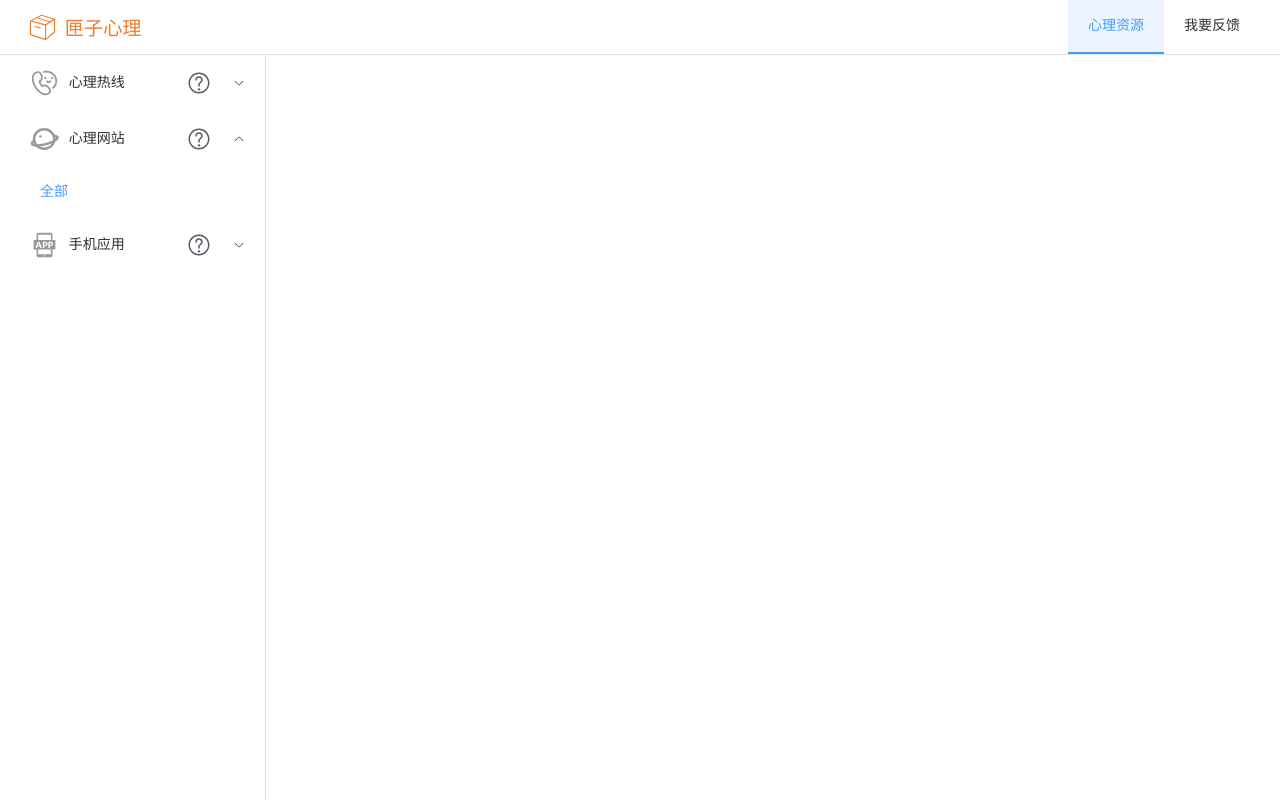
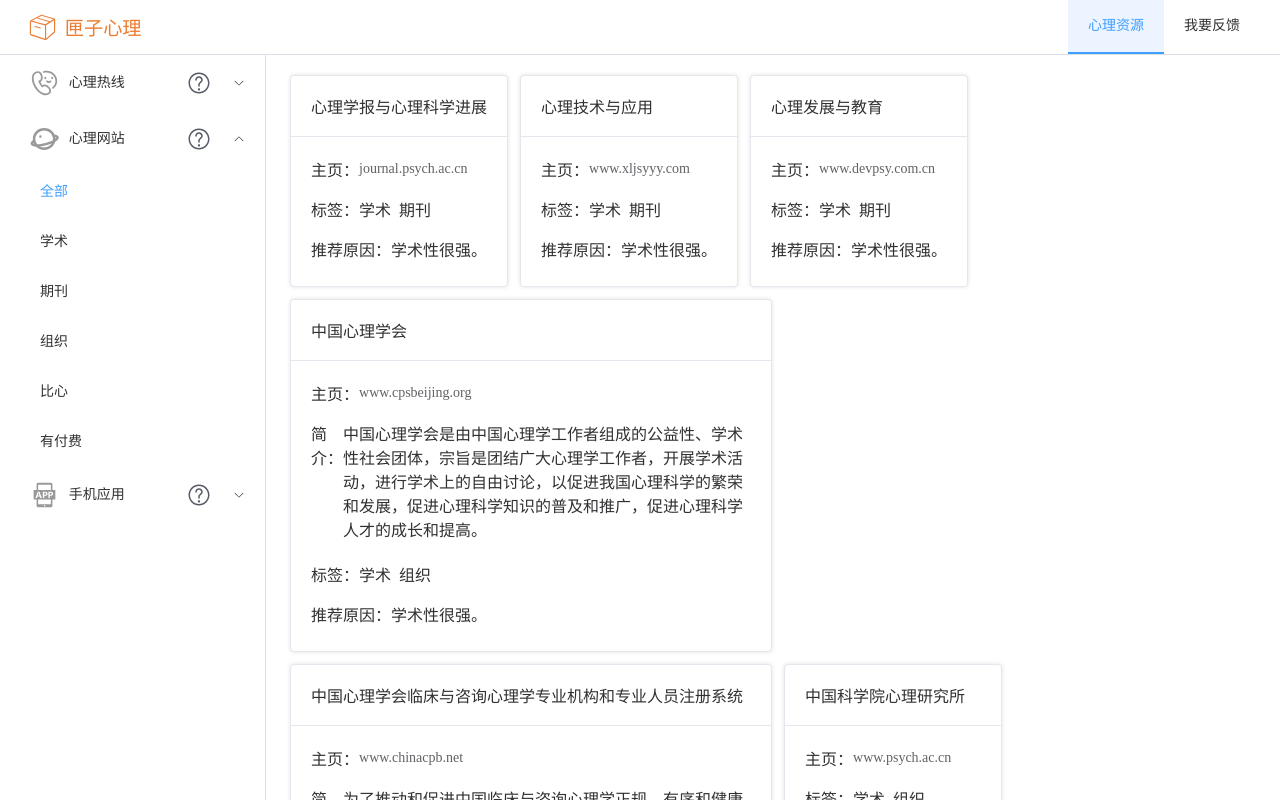
Before and after one commit to CaiSijian/xiazixinli, a Vue app: page /#/resource in a window 1280 px wide. Both pictures are taken after a click on the item "心理资源". Shown: the top 800 px of the page. Built offline with nearby package versions, Linux system fonts and the light colour scheme.

Commit message:
feat:基本完成心理网站部分

```diff
--- a/components.d.ts
+++ b/components.d.ts
@@ -7,6 +7,7 @@
 
 declare module 'vue' {
   export interface GlobalComponents {
+    copy: typeof import('./src/components/hotline-cards copy.vue')['default']
     DirectoryItem: typeof import('./src/components/directory-item.vue')['default']
     ElAside: typeof import('element-plus/es')['ElAside']
     ElCard: typeof import('element-plus/es')['ElCard']
@@ -24,5 +25,6 @@
     HotlineCards: typeof import('./src/components/hotline-cards.vue')['default']
     RouterLink: typeof import('vue-router')['RouterLink']
     RouterView: typeof import('vue-router')['RouterView']
+    WebsiteCards: typeof import('./src/components/website-cards.vue')['default']
   }
 }
--- a/src/components/header-content.vue
+++ b/src/components/header-content.vue
@@ -7,7 +7,7 @@
             </el-link>
         </div>
         <div class="content">
-            <el-menu router class="menu" mode="horizontal" :ellipsis="false">
+            <el-menu router :default-active="activeIndex" class="menu" mode="horizontal" :ellipsis="false">
                 <el-menu-item v-for="(v, k) in menu" :index="v">{{ k }}</el-menu-item>
             </el-menu>
             <el-dropdown class="menu2">
@@ -29,8 +29,10 @@
 <script setup lang="ts">
 import logoURL from '~/assets/images/logo.svg'
 import menuURL from '~/assets/images/menu.svg'
+/* 刷新页面的时候，激活选项卡 */
+const activeIndex = ref(location.href.match(/(?<=#).*\/?/)?.[0])
 const menu: { [key: string]: string } = {
-    '心理资源': '/resource ',
+    '心理资源': '/resource',
     '我要反馈': '/feedback',
 }
 </script>
--- a/src/components/hotline-cards.vue
+++ b/src/components/hotline-cards.vue
@@ -1,15 +1,15 @@
 <template>
-    <el-card v-for="hotlineValue in hotlineData" :key="hotlineValue['序号']" class="hotline-box-card">
+    <el-card v-for="hotline in hotlineData" :key="hotline['序号']" class="hotline-box-card">
         <template #header>
             <div class="card-header">
-                <span>{{ hotlineValue['热线名称'] }}</span>
+                <span>{{ hotline['热线名称'] }}</span>
             </div>
         </template>
         <div class="item">
             <span>热线号码：</span>
             <span class="item-value">
-                <span v-for="v in hotlineValue['热线号码'].split('\n')" style="display: flex;">
-                    <span>{{ v }}</span>
+                <span v-for="v in hotline['热线号码'].split('\n')" style="display: flex;">
+                    <span :data-phone="v" @click="copyPhoneEvent">{{ v }}</span>
                     <span class="el-button" :data-phone="v" @click="copyPhoneEvent">复制</span>
                 </span>
             </span>
@@ -17,17 +17,17 @@
         <div class="item">
             <span>热线工作时间：</span>
             <span class="item-value">
-                <span v-for="v in hotlineValue['热线工作时间'].split('\n')">{{ v }} </span>
+                <span v-for="v in hotline['热线工作时间'].split('\n')">{{ v }} </span>
             </span>
         </div>
         <div class="item">
             <span>地区：</span>
-            <span>{{ hotlineValue['地区'] }}</span>
+            <span>{{ hotline['地区'] }}</span>
         </div>
         <div class="item">
             <span>依托机构：</span>
             <span class="item-value">
-                <span v-for="v in hotlineValue['依托机构'].split('\n')">{{ v }}</span>
+                <span v-for="v in hotline['依托机构'].split('\n')">{{ v }}</span>
             </span>
         </div>
     </el-card>
--- /dev/null
+++ b/src/components/website-cards.vue
@@ -0,0 +1,92 @@
+<template>
+    <el-card v-for="website in websiteData" :key="website['序号']" class="card">
+        <template #header>
+            <div class="card-header">
+                <span>{{ website['名称'] }}</span>
+            </div>
+        </template>
+        <div class="item">
+            <span>主页：</span>
+            <el-link :href="website['主页']" target="_blank">{{ getHome(website['主页']) }}</el-link>
+        </div>
+        <div v-if="website['简介'] !== ''" class="item">
+            <span>简介：</span>
+            <span class="item-value">
+                <span v-for="v in website['简介'].split('\n')">{{ v }} </span>
+            </span>
+        </div>
+        <div v-if="website['标签'] !== ''" class="item">
+            <span>标签：</span>
+            <span class="item-tag">
+                <span v-for="v in website['标签'].split('|')">{{ v }} </span>
+            </span>
+        </div>
+        <div class="item">
+            <span>推荐原因：</span>
+            <span class="item-value">
+                <span v-for="v in website['推荐原因'].split('\n')">{{ v }}</span>
+            </span>
+        </div>
+    </el-card>
+</template>
+
+<script setup lang="ts">
+defineProps<{
+    websiteData?: {
+        "序号": string,
+        "名称": string,
+        "标签": string,
+        "主页": string,
+        "简介": string,
+        "推荐原因": string,
+    }[]
+}>()
+const getHome = (x: string) => {
+    return new URL(x).host
+}
+</script>
+
+<style scoped>
+.card {
+    margin-left: 4px;
+    margin-right: 8px;
+    margin-bottom: 12px;
+    box-shadow: 0px 0px 4px rgba(0, 0, 0, 0.12);
+    max-width: 480px;
+
+    &>span {
+        min-width: 48px;
+    }
+
+    .item {
+        display: flex;
+        margin-bottom: 1rem;
+
+        .item-value {
+            display: flex;
+            flex-direction: column;
+
+            &>span {
+                margin-bottom: 5px;
+            }
+
+            .el-button {
+                margin-left: 10px;
+                height: 21px;
+            }
+        }
+
+        .item-tag {
+            display: flex;
+
+            span {
+                margin-right: 8px;
+            }
+        }
+    }
+
+    .item:last-child {
+        margin-bottom: 0;
+    }
+}
+</style>
--- a/src/resource/data/PsychologicalWebsites.json
+++ b/src/resource/data/PsychologicalWebsites.json
@@ -1,5 +1,6 @@
 [
     {
+        "序号": "1",
         "名称": "心理学报与心理科学进展",
         "标签": "学术|期刊",
         "主页": "https://journal.psych.ac.cn",
@@ -7,6 +8,7 @@
         "推荐原因": "学术性很强。"
     },
     {
+        "序号": "2",
         "名称": "心理技术与应用",
         "标签": "学术|期刊",
         "主页": "http://www.xljsyyy.com",
@@ -14,6 +16,7 @@
         "推荐原因": "学术性很强。"
     },
     {
+        "序号": "3",
         "名称": "心理发展与教育",
         "标签": "学术|期刊",
         "主页": "http://www.devpsy.com.cn",
@@ -21,6 +24,7 @@
         "推荐原因": "学术性很强。"
     },
     {
+        "序号": "4",
         "名称": "中国心理学会",
         "标签": "学术|组织",
         "主页": "https://www.cpsbeijing.org",
@@ -28,6 +32,7 @@
         "推荐原因": "学术性很强。"
     },
     {
+        "序号": "5",
         "名称": "中国心理学会临床与咨询心理学专业机构和专业人员注册系统",
         "标签": "学术|组织",
         "主页": "http://www.chinacpb.net",
@@ -35,6 +40,7 @@
         "推荐原因": "学术性很强，启明星榜热线的提出者。"
     },
     {
+        "序号": "6",
         "名称": "中国科学院心理研究所",
         "标签": "学术|组织",
         "主页": "http://www.psych.ac.cn",
@@ -42,6 +48,7 @@
         "推荐原因": "学术性很强。"
     },
     {
+        "序号": "7",
         "名称": "心理科学",
         "标签": "学术|期刊",
         "主页": "http://www.psysci.org",
@@ -49,13 +56,15 @@
         "推荐原因": "学术性很强。"
     },
     {
+        "序号": "8",
         "名称": "心晴",
-        "标签": "比心|书籍",
+        "标签": "比心",
         "主页": "http://www.ixinqing.com",
         "简介": "",
         "推荐原因": "很多心理学相关书籍。"
     },
     {
+        "序号": "9",
         "名称": "问心网",
         "标签": "比心",
         "主页": "https://wenda.xinlixue.cn",
@@ -63,6 +72,7 @@
         "推荐原因": "很接地气，一般的提问都会在24小时内回复。"
     },
     {
+        "序号": "10",
         "名称": "心理学网",
         "标签": "比心",
         "主页": "https://www.xinlixue.cn",
@@ -70,6 +80,7 @@
         "推荐原因": "存在较多心理测量的问卷。"
     },
     {
+        "序号": "11",
         "名称": "525心理网",
         "标签": "有付费",
         "主页": "https://www.psy525.cn",
--- a/src/resource/index.vue
+++ b/src/resource/index.vue
@@ -14,6 +14,9 @@
         </el-aside>
         <el-main class="main">
             <hotline-cards v-if="activeIndex.split('-')[0] === '心理热线'" :hotline-data="hotlineData"></hotline-cards>
+            <website-cards v-else-if="activeIndex.split('-')[0] === '心理网站'"
+                :website-data="psychologicalWebsiteData"></website-cards>
+            <div v-else>这里空空如也</div>
         </el-main>
     </el-container>
 </template>
@@ -21,25 +24,12 @@
 <script setup lang="ts">
 import hotlineCards from '~/components/hotline-cards.vue'
 import hotlines from '~/resource/data/2022启明星榜热线.json'
-import psychologicalWebsites from '~/resource/data/PsychologicalWebsites.json'
+import websiteCards from '~/components/website-cards.vue'
+import websites from '~/resource/data/PsychologicalWebsites.json'
 import { parse } from 'marked'
 import { menu, questionMarkURL } from '~/resource/menuData'
-const hotlineData = ref<{
-    "序号": string,
-    "地区": string,
-    "热线名称": string,
-    "热线号码": string,
-    "热线工作时间": string,
-    "依托机构": string,
-    "上榜情况": string
-}[]>(hotlines)
-const psychologicalWebsiteData = ref<{
-    "名称": string,
-    "标签": string,
-    "主页": string,
-    "简介": string,
-    "推荐原因": string,
-}[]>(psychologicalWebsites)
+const hotlineData = ref(hotlines)
+const psychologicalWebsiteData = ref(websites)
 const showCaption_clickEvent = (e: MouseEvent) => {
     e.preventDefault()
     e.stopPropagation()
@@ -56,6 +46,7 @@
 }
 const activeIndex = ref('心理网站-全部')
 const handleSelect = (key: string) => {
+    activeIndex.value = key
     if (window.innerWidth < 960) {
         const aside = document.querySelector('.aside') as HTMLDivElement
         aside.classList.remove('asideShow')
@@ -72,8 +63,8 @@
             else hotlineData.value = hotlines.filter((item) => item['地区'] === menuArr[1])
             break
         case '心理网站':
-            if (menuArr[1] === '全部') hotlineData.value = hotlines
-            // else hotlineData.value = hotlines.filter((item) => item[''] === menuArr[1])
+            if (menuArr[1] === '全部') psychologicalWebsiteData.value = websites
+            else psychologicalWebsiteData.value = websites.filter((item) => item['标签'].includes(menuArr[1]))
             break
         case '手机应用':
             if (menuArr[1] === '全部') hotlineData.value = hotlines
--- a/src/resource/menuData.ts
+++ b/src/resource/menuData.ts
@@ -1,9 +1,11 @@
 import hotlineCaption from '~/resource/hotline-caption.md?raw'
+import hotlinePhoneURL from '~/assets/images/hotline.svg'
 import appCaption from '~/resource/app-caption.md?raw'
+import appURL from '~/assets/images/app.svg'
+import websites from '~/resource/data/PsychologicalWebsites.json'
 import websiteCaption from '~/resource/website-caption.md?raw'
-import hotlinePhoneURL from '~/assets/images/hotline.svg'
-import appURL from '~/assets/images/app.svg'
 import websiteURL from '~/assets/images/website.svg'
+const websiteTags = new Set(['全部', ...websites.map((obj) => obj['标签'].split('|')).flat(Infinity)])
 export { default as questionMarkURL } from '~/assets/images/question-mark.svg'
 export const menu = {
     '心理热线': {
@@ -16,7 +18,7 @@
         disabled: false,
         caption: websiteCaption,
         iconURL: websiteURL,
-        tags: ["全部"]
+        tags: websiteTags
     },
     '手机应用': {
         disabled: false,
```
Also changed, not shown: src/router.ts (+6 -3 lines), tsconfig.json (+0 -12 lines).
